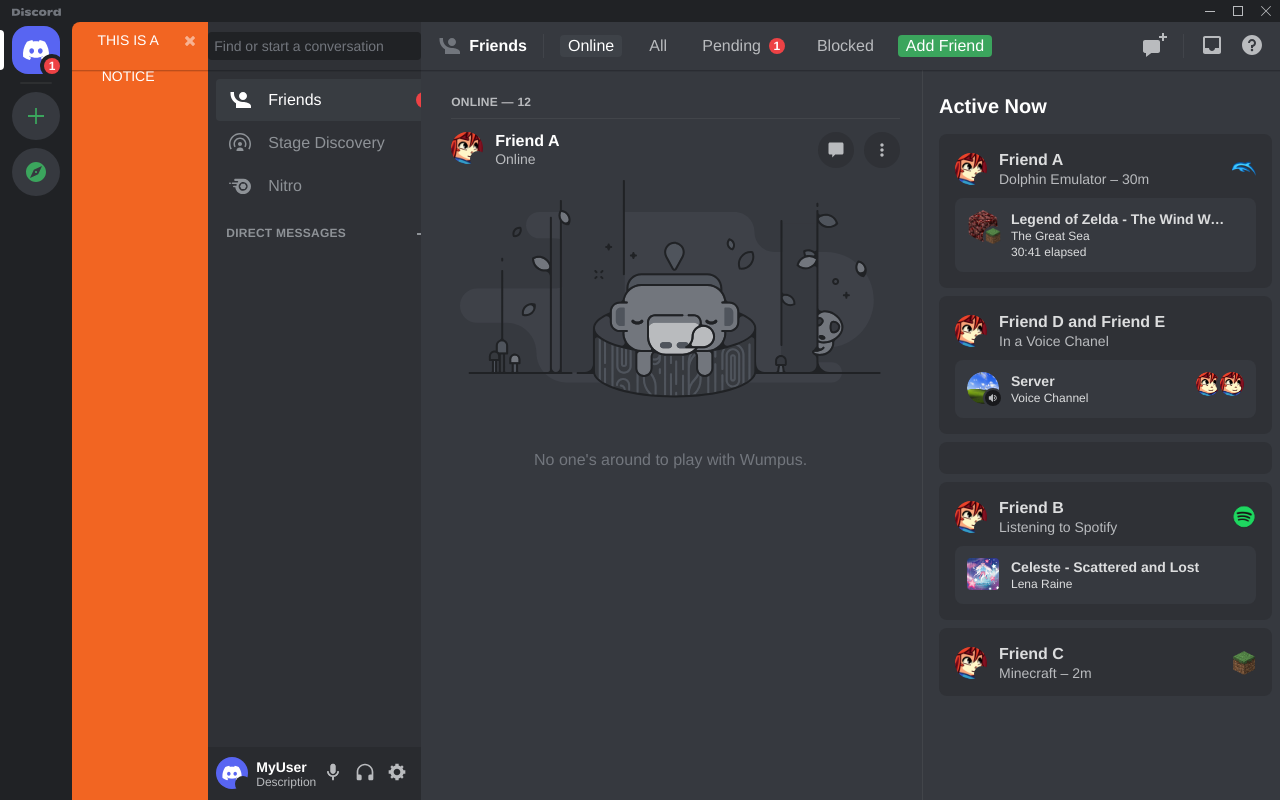
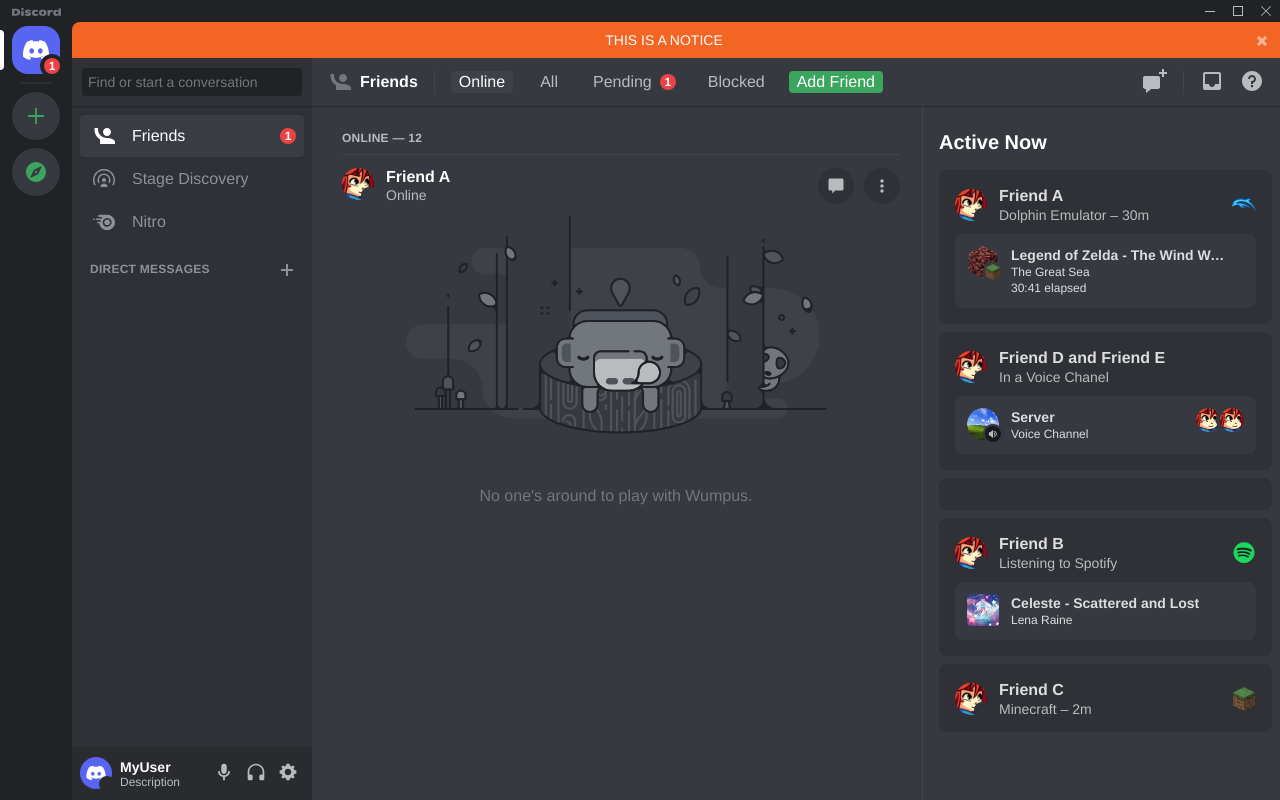
Before and after one commit to Megadash452/Discord-Theme-Maker, a PHP site: page /discord-main.html in a window 1280 px wide. Run offline with PHP 8.4, Linux system fonts and the light colour scheme.

Commit message:
notice element works and wrapped sidebar and main in div.base-wrapper

```diff
--- a/discord-main.html
+++ b/discord-main.html
@@ -535,6 +535,7 @@
                     <button class="close"></button>
                     THIS IS A NOTICE
                 </div>
+                <div class="base-wrapper">
                     <nav id="sidebar">
                         <div class="head">
                             <!-- ! TEMPLATE -->
@@ -660,6 +661,8 @@
 
                     </section>
                 </div>
+
+            </div>
         </div>
     </body>
 </html>
--- a/script/ts/main.ts
+++ b/script/ts/main.ts
@@ -276,6 +276,7 @@
 linkToTabs(document.querySelector("#main-content .head .tab-btns")!);
 
 
+// TODO: close button in notice to hide it.
 
 
 const homeBtn = document.getElementById("home-btn") as HTMLLIElement;
@@ -375,7 +376,6 @@
 
     document.getElementById("dms-ping")!.appendChild(element);
 }
-
 
 function writePrivateChats(data: Array<any>) { // Array<Friend | GroupChat>
     data.forEach(dm => {
--- a/style/css/discord-main.css
+++ b/style/css/discord-main.css
@@ -977,29 +977,43 @@
 #app-base {
   height: calc(100vh - 22px);
   width: calc(100vw - 72px);
-  display: flex;
+  flex-grow: 1;
+  position: relative;
+  display: flex;
+  flex-direction: column;
+  overflow: hidden;
 }
 
 #app-base h1, #app-base h2, #app-base h3, #app-base p {
   margin: 0;
 }
 
-#app-base::before {
+#app-base:has(#notice:not(.hidden)) #sidebar {
+  border-radius: 0;
+}
+
+#app-base > .base-wrapper {
+  min-width: 0;
+  min-height: 0;
+  flex: 1 1 auto;
+  position: relative;
+  display: flex;
+  align-items: stretch;
+  justify-content: flex-start;
+}
+
+#app-base > .base-wrapper::before {
   content: '';
   height: 1px;
   z-index: 3;
   display: block;
   position: absolute;
-  top: calc(48px + 22px - 1px);
+  top: calc(48px - 1px);
   bottom: auto;
-  left: 72px;
+  left: 0;
   right: 0;
   pointer-events: none;
   box-shadow: 0 1px 0 #04040533, 0 1.5px 0 #0606070d, 0 2px 0 #0404050d;
-}
-
-#app-base:has(#notice:not(.hidden)) #sidebar {
-  border-radius: 0;
 }
 
 #app-base #notice {
@@ -1022,16 +1036,18 @@
   bottom: auto;
   left: auto;
   right: 0;
-  background: url(res/imgs/close.svg) no-repeat;
+  background: url("res/imgs/close.svg") no-repeat;
   background-position: 50% 55%;
   background-size: 10px 10px;
   opacity: .5;
+  color: inherit;
   transition: opacity .2s;
 }
 
 #app-base #sidebar {
   width: 240px;
   height: 100%;
+  flex: 0 0 auto;
   border-radius: 8px 0 0 0;
   overflow-y: hidden;
   display: flex;
--- a/style/sass/discord-main.sass
+++ b/style/sass/discord-main.sass
@@ -705,7 +705,12 @@
 #app-base
     height: calc(100vh - #{$top-bar-height})
     width: calc(100vw - #{$server-list-width})
+    flex-grow: 1
+    position: relative
     display: flex
+    flex-direction: column
+    overflow: hidden
+
 
     $head-height: 48px //
     $media-ctrl-height: 52px //
@@ -714,18 +719,35 @@
     h1, h2, h3, p
         margin: 0
 
-    &::before
-        content: ''
-        height: 1px
-        z-index: 3
-        display: block
-        +abs-pos(calc(#{$head-height} + #{$top-bar-height} - 1px), $server-list-width, auto, 0)
-        pointer-events: none
-        box-shadow: 0 1px 0 #04040533, 0 1.5px 0 #0606070d, 0 2px 0 #0404050d
+    // &::before
+    //     content: ''
+    //     height: 1px
+    //     z-index: 3
+    //     display: block
+    //     +abs-pos(calc(#{$head-height} + #{$top-bar-height} - 1px), $server-list-width, auto, 0)
+    //     pointer-events: none
+    //     box-shadow: 0 1px 0 #04040533, 0 1.5px 0 #0606070d, 0 2px 0 #0404050d
 
     &:has(#notice:not(.hidden))
         #sidebar
             border-radius: 0 // TODO: MIGHT NOT WORK
+
+    > .base-wrapper
+        min-width: 0
+        min-height: 0
+        flex: 1 1 auto
+        position: relative
+        display: flex
+        align-items: stretch
+        justify-content: flex-start
+        &::before
+            content: ''
+            height: 1px
+            z-index: 3
+            display: block
+            +abs-pos(calc(#{$head-height} - 1px), 0, auto, 0)
+            pointer-events: none
+            box-shadow: 0 1px 0 #04040533, 0 1.5px 0 #0606070d, 0 2px 0 #0404050d // TODO: put in theme colors???
 
     #notice
         position: relative
@@ -742,15 +764,17 @@
             width: 36px
             height: 36px
             +abs-pos(0, auto, auto, 0)
-            background: url(res/imgs/close.svg) no-repeat // DO NOT USE DUE TO LEGAL ISSUE
+            background: url("res/imgs/close.svg") no-repeat // from discord // TODO: img does not load
             background-position: 50% 55%
             background-size: 10px 10px
             opacity: .5
+            color: inherit
             transition: opacity .2s
 
     #sidebar
         width: $sidebar-width
         height: 100%
+        flex: 0 0 auto
         border-radius: $sidebad-border-rad 0 0 0
         overflow-y: hidden
         display: flex
```
Lines whose indentation alone changed are shown as unchanged.
